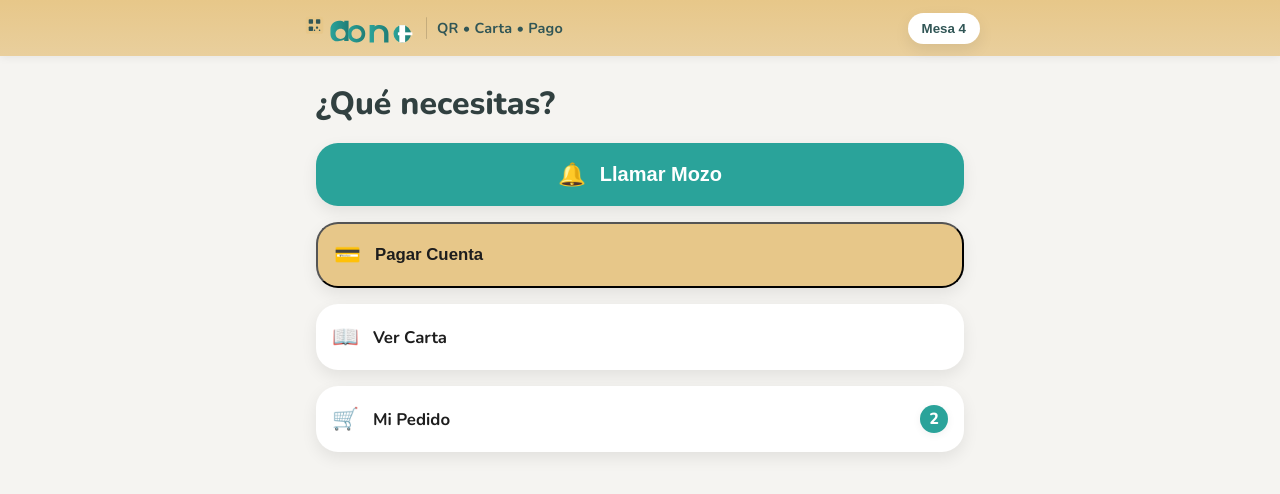
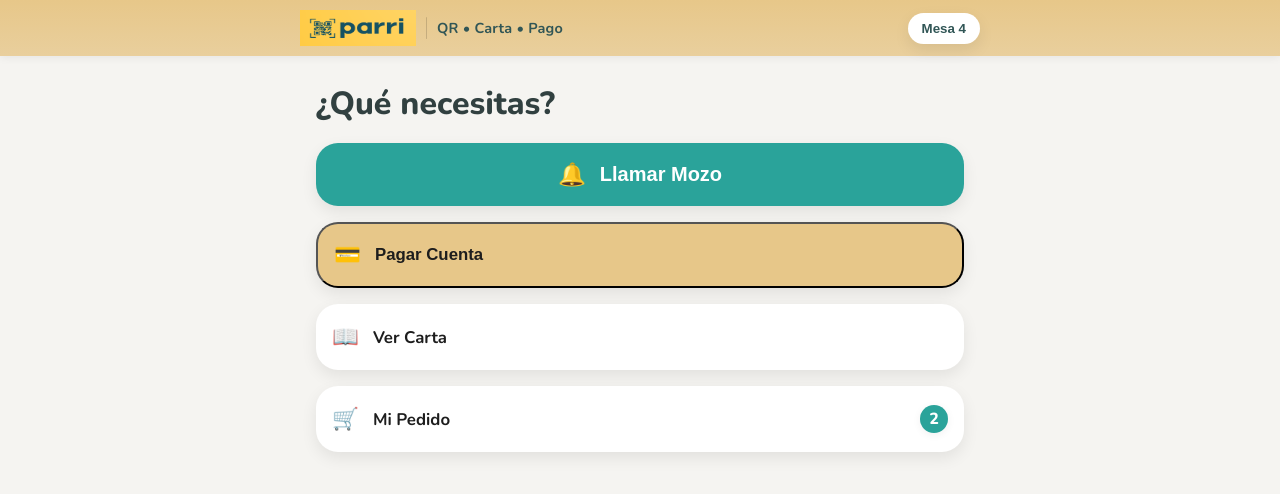
Before and after one commit to poncepn88/parri, a plain HTML site: page index.html in a window 1280 px wide. Drawn offline with nearby package versions, Linux system fonts and the light colour scheme.

Commit message:
Update Logo-Favicon

```diff
--- a/index.html
+++ b/index.html
@@ -6,7 +6,7 @@
   <title>Parri – Tu mesa</title>
   <meta name="description" content="Parri: Llama al mozo, mira la carta, paga tu cuenta. Rápido y simple." />
   <link rel="manifest" href="manifest.webmanifest">
-  <link rel="icon" href="icons/favicon.svg" type="image/svg+xml">
+  <link rel="icon" href="parri-favicon.png">
   <link rel="apple-touch-icon" href="icons/icon-192.png">
   <meta name="theme-color" content="#E7C789">
   <link rel="preconnect" href="https://fonts.gstatic.com" crossorigin>
@@ -17,7 +17,7 @@
   <header class="appbar" role="banner">
     <div class="appbar__inner">
       <div class="brand">
-        <img src="assets/logo.svg" alt="Parri" class="brand__logo" width="116" height="36">
+        <img src="parri-logo.png" alt="Parri" class="brand__logo" width="116" height="36">
         <span class="brand__divider" aria-hidden="true"></span>
         <span class="brand__tagline">QR • Carta • Pago</span>
       </div>
```
